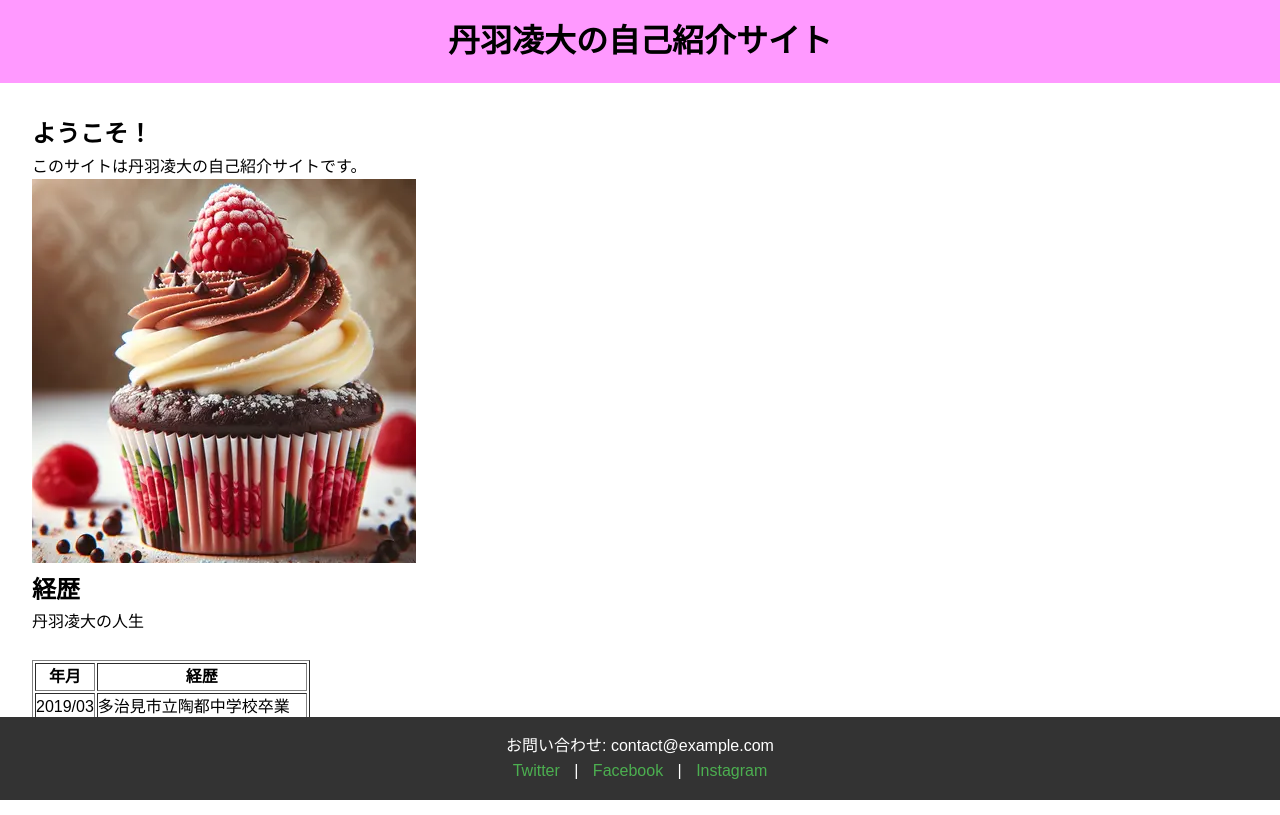
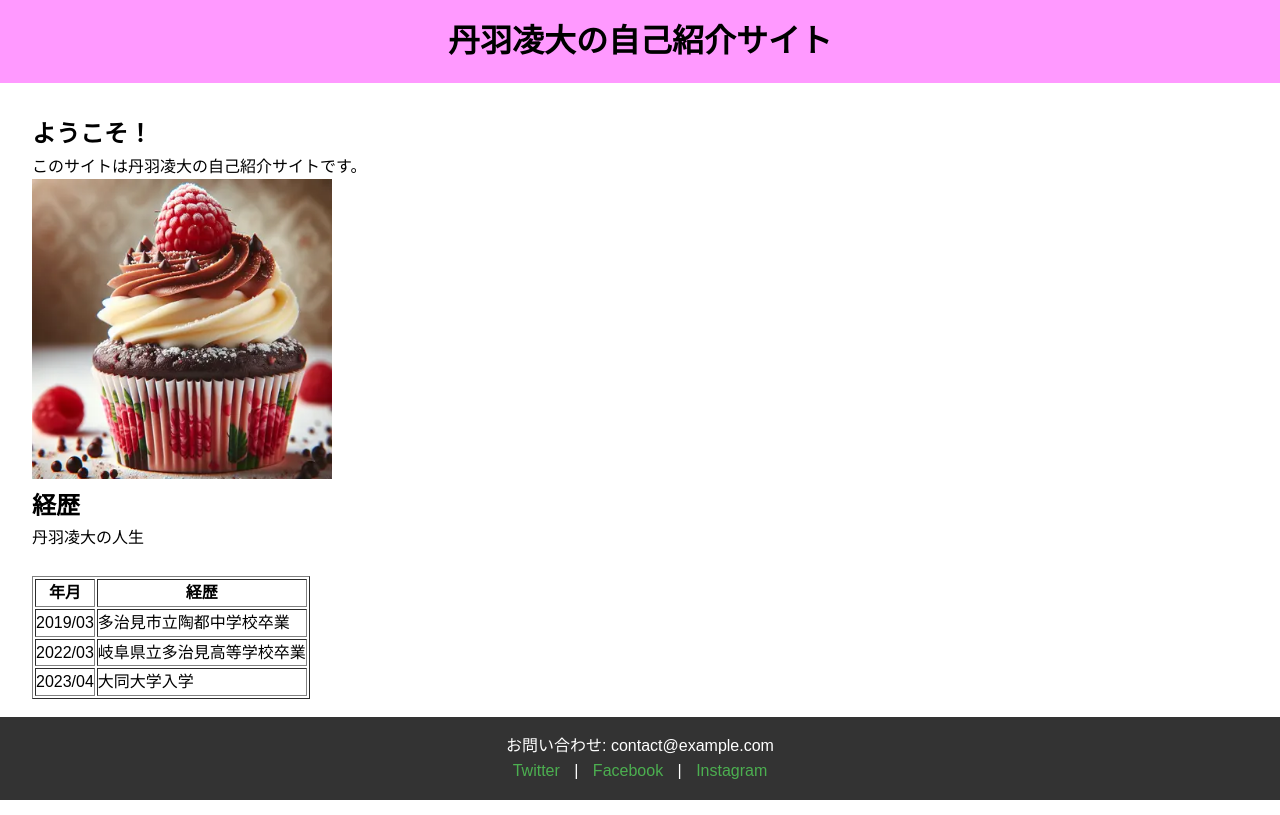
Before and after one commit to ryouta0912/kariyaryo, a plain HTML site: page index.html in a window 1280 px wide. Drawn offline with Linux system fonts and the light colour scheme.

Commit message:
Update index.html

```diff
--- a/index.html
+++ b/index.html
@@ -25,6 +25,10 @@
       color: #000;
       padding: 1rem;
       text-align: center;
+    }
+    img{
+      widht:300px;
+      height:300px;
     }
 
     main {
```
